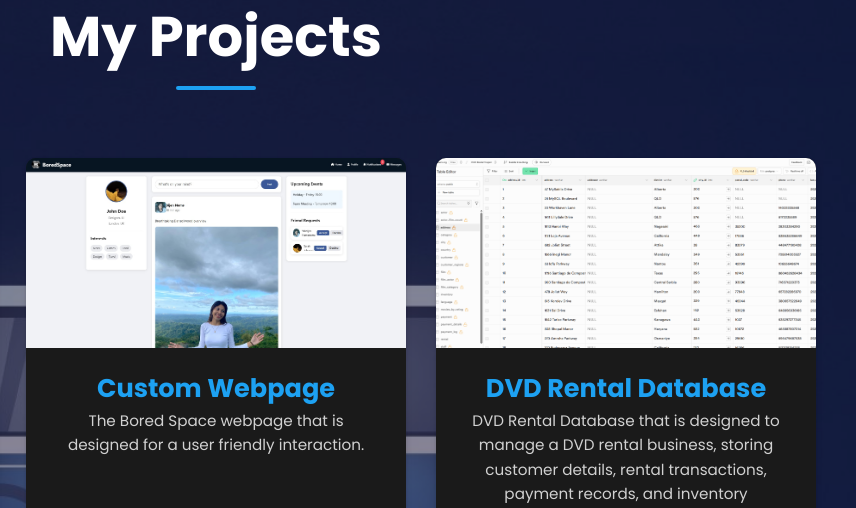
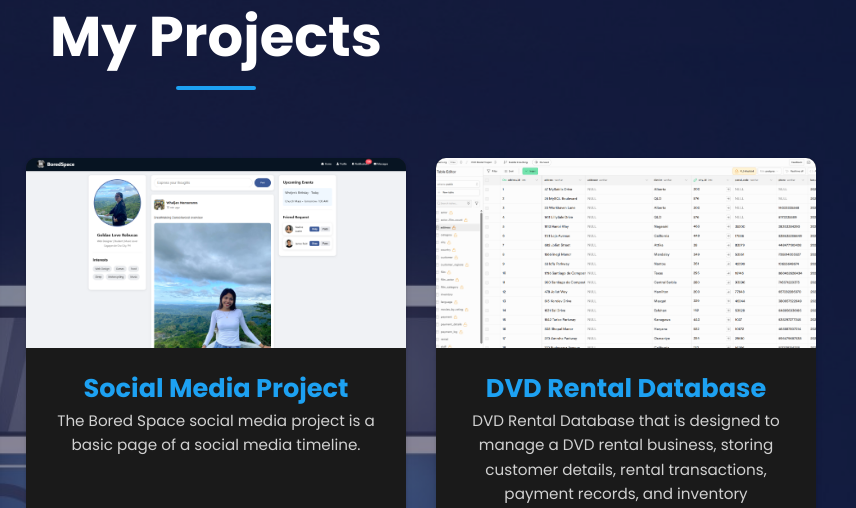
Before and after one commit to golids/Web-Portfolio, a plain HTML site: page index.html in a window 1280 px wide. Shown: the part 2619-3127 px from the top of the page, 424-1280 px from the left. Drawn offline with Linux system fonts and the light colour scheme.

Commit message:
changes in project image

```diff
--- a/index.html
+++ b/index.html
@@ -960,11 +960,11 @@
             <!-- Project 2-->
             <div class="project-card">
                 <div class="project-image-container">
-                    <img src="webP.jpg" alt="Custom Webpage" class="project-image" loading="lazy">
+                    <img src="socmed.png" alt="Custom Webpage" class="project-image" loading="lazy">
                 </div>
                 <div class="project-info">
-                    <h3>Custom Webpage</h3>
-                    <p>The Bored Space webpage that is designed for a user friendly interaction.</p>
+                    <h3>Social Media Project</h3>
+                    <p>The Bored Space social media project is a basic page of a social media timeline.</p>
                     <div class="project-links">
                     </div>
                 </div>
```
Also changed, not shown: socmed.png (added), webP.jpg (deleted).
